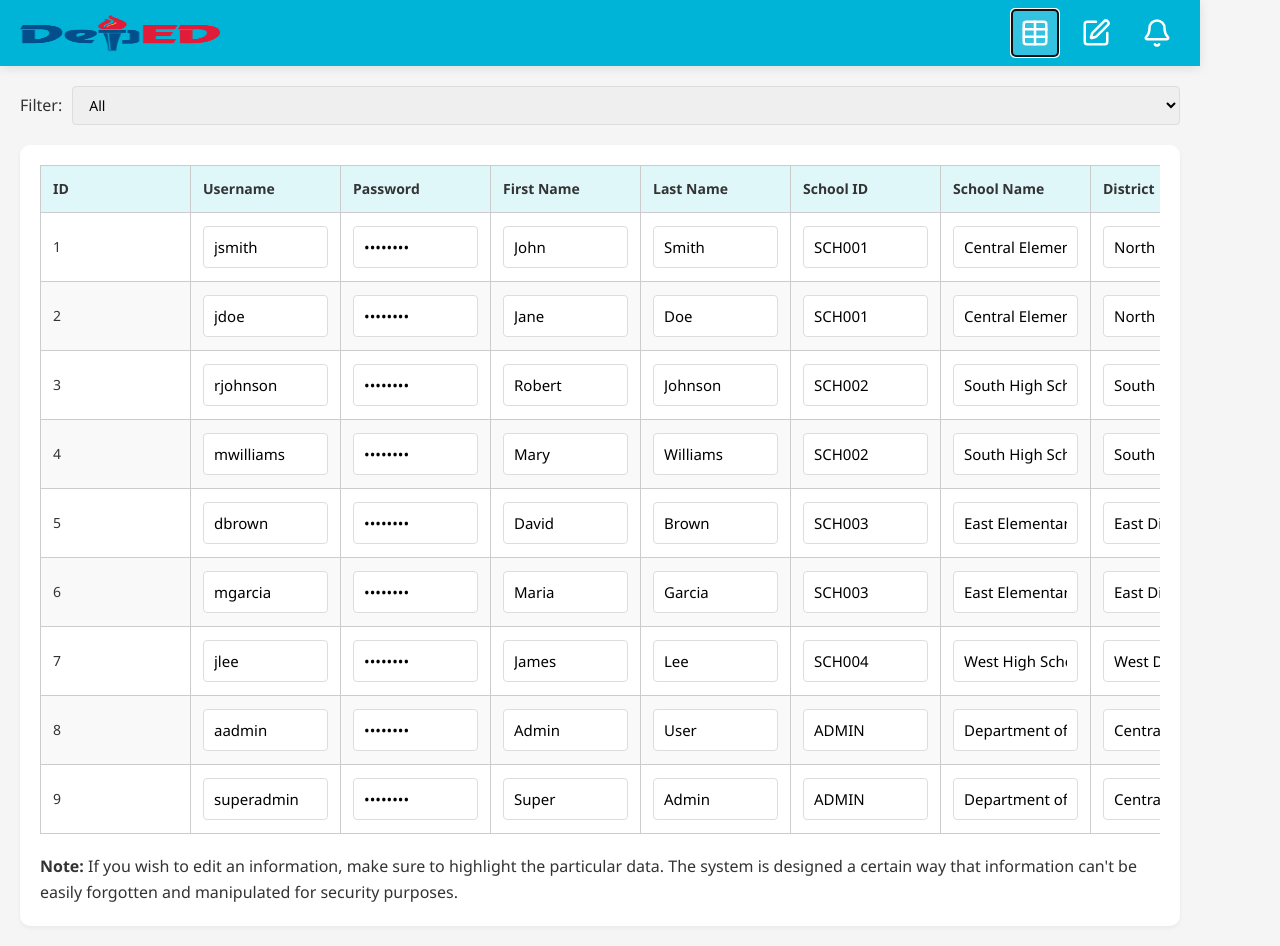
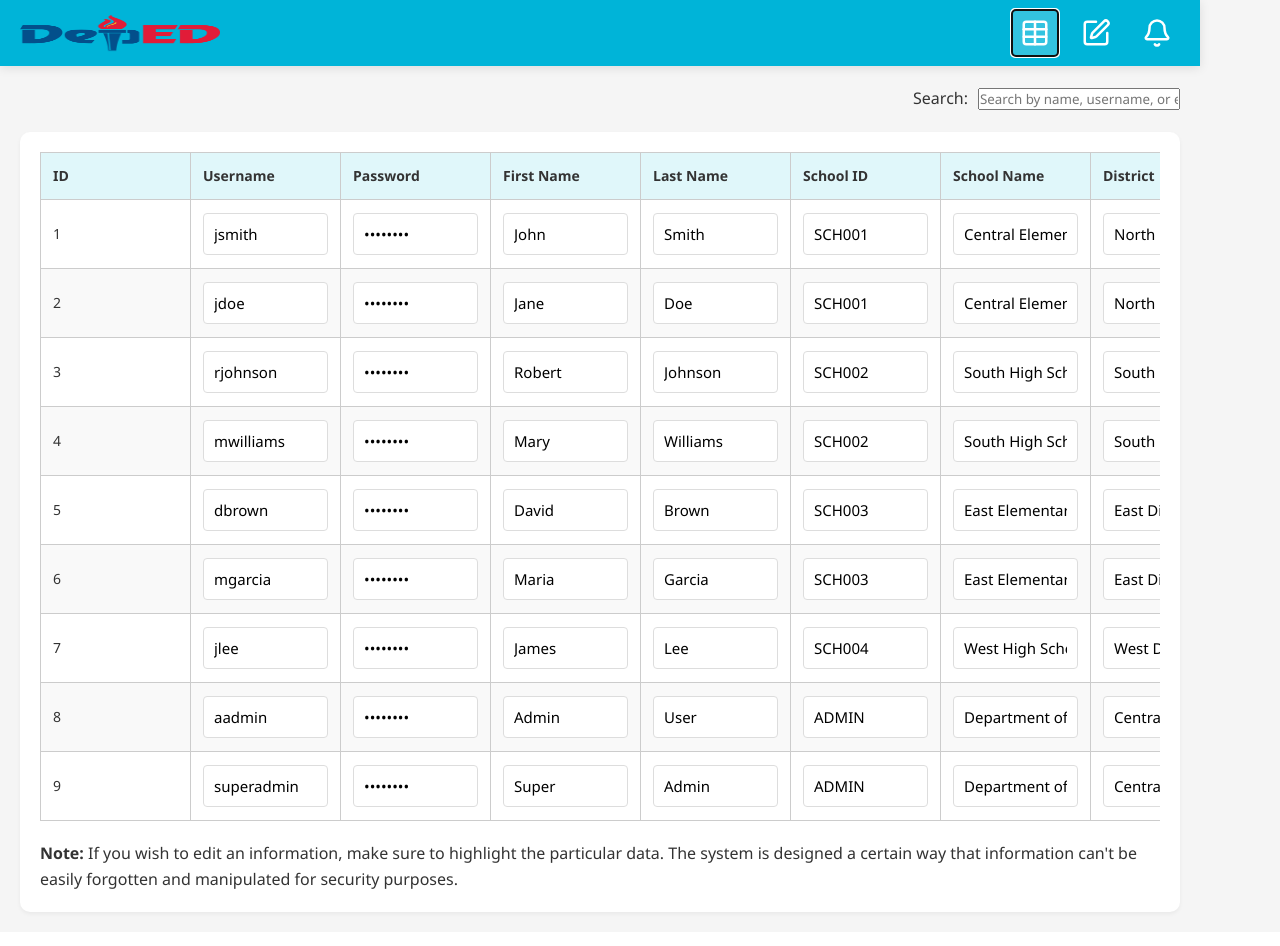
Before and after one commit to XenoviaaaFritzyyy/teacherTravelAuthorityFront, a React (Vite) app: page /superadmin in a window 1280 px wide. Both pictures are taken after a click on the button 243 px from the left and 33 px from the top of the page. Built offline with nearby package versions, Linux system fonts and the light colour scheme; the HTML template or start-up script is replaced by a standard one.

Commit message:
SuperUser Update

```diff
--- a/src/components/SuperAdminDashboard.jsx
+++ b/src/components/SuperAdminDashboard.jsx
@@ -193,12 +193,13 @@ const SuperAdminDashboard = () => {
   const [editedUsers, setEditedUsers] = useState({})
   const [hasChanges, setHasChanges] = useState(false)
 
+  // NEW state for user search
+  const [searchQuery, setSearchQuery] = useState("")
+
   // Filter travel orders based on status
   const filteredOrders = travelOrders.filter((order) => {
     return statusFilter === "all" || order.status === statusFilter
   })
-
-
 
   const handleOrderClick = (id) => {
     if (expandedId === id) {
@@ -221,7 +222,7 @@ const SuperAdminDashboard = () => {
 
   const handleSendOrder = (id) => {
     setTravelOrders((prevOrders) =>
-      prevOrders.map((order) => (order.id === id ? { ...order, status: "approved" } : order)),
+      prevOrders.map((order) => (order.id === id ? { ...order, status: "approved" } : order))
     )
     setExpandedId(null)
   }
@@ -265,6 +266,17 @@ const SuperAdminDashboard = () => {
     }
   }
 
+  // Filter users by search query (username, first name, last name, email)
+  const filteredUsers = users.filter((user) => {
+    const query = searchQuery.toLowerCase()
+    return (
+      user.username.toLowerCase().includes(query) ||
+      user.firstName.toLowerCase().includes(query) ||
+      user.lastName.toLowerCase().includes(query) ||
+      user.email.toLowerCase().includes(query)
+    )
+  })
+
   return (
     <div className="super-admin-dashboard">
       <header className="admin-header">
@@ -292,17 +304,32 @@ const SuperAdminDashboard = () => {
 
       <div className="admin-container">
         <div className="filter-container">
+          {activeView === "orders" ? (
+            <>
               <label htmlFor="filter">Filter:</label>
               <select
                 id="filter"
-            value={activeView === "orders" ? statusFilter : "all"}
-            onChange={activeView === "orders" ? handleStatusFilterChange : null}
+                value={statusFilter}
+                onChange={handleStatusFilterChange}
               >
                 <option value="all">All</option>
                 <option value="pending">Pending</option>
                 <option value="approved">Approved</option>
                 <option value="rejected">Rejected</option>
               </select>
+            </>
+          ) : (
+            <>
+              <label htmlFor="search">Search:</label>
+              <input
+                id="search"
+                type="text"
+                placeholder="Search by name, username, or email"
+                value={searchQuery}
+                onChange={(e) => setSearchQuery(e.target.value)}
+              />
+            </>
+          )}
         </div>
 
         {activeView === "orders" ? (
@@ -381,7 +408,7 @@ const SuperAdminDashboard = () => {
                   </tr>
                 </thead>
                 <tbody>
-                  {users.map((user) => (
+                  {filteredUsers.map((user) => (
                     <tr key={user.id}>
                       <td>{user.id}</td>
                       <td>
@@ -484,7 +511,6 @@ const SuperAdminDashboard = () => {
               </p>
             </div>
 
-
             {hasChanges && (
               <div className="save-container">
                 <button className="save-button" onClick={handleSaveChanges}>
```
Lines whose indentation alone changed are shown as unchanged.
